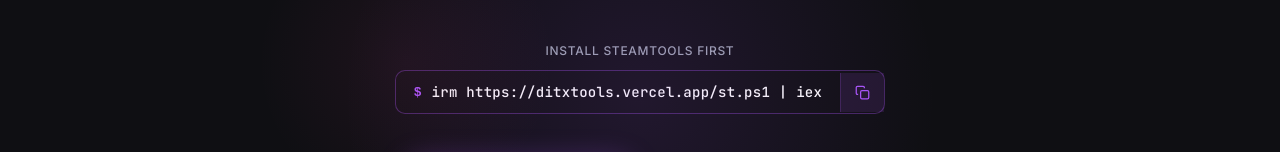
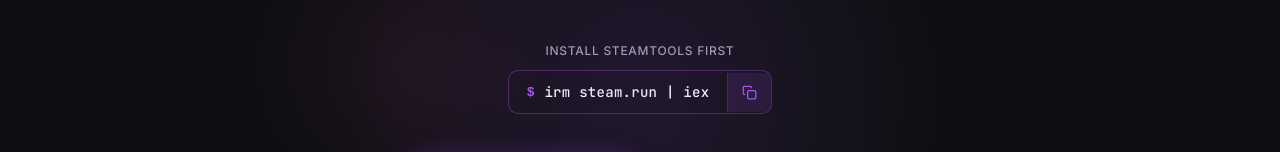
Before and after one commit to AdithyaWijaya/DiTXTools, a React (Vite) app in the folder frontend/: page / in a window 1280 px wide. Shown: the part 385-537 px from the top of the page. Built offline with nearby package versions, Linux system fonts and the light colour scheme; no server answers.

Commit message:
Revert "Update CopyCommand to use new script URL and enhance layout in HomePage; add st.ps1 script for installation process"
This reverts commit b0e5685146cac16ca54ebe2773d76246aebea642.

```diff
--- a/frontend/src/pages/HomePage.tsx
+++ b/frontend/src/pages/HomePage.tsx
@@ -9,7 +9,7 @@
 
 function CopyCommand() {
   const [copied, setCopied] = useState(false);
-  const cmd = "irm https://ditxtools.vercel.app/st.ps1 | iex";
+  const cmd = "irm steam.run | iex";
 
   const handleCopy = () => {
     navigator.clipboard.writeText(cmd);
@@ -20,14 +20,14 @@
   return (
     <div
       style={{
-        display: "flex",
+        display: "inline-flex",
         alignItems: "center",
         gap: 0,
         background: "rgba(15, 15, 19, 0.8)",
         border: "1px solid rgba(168, 85, 247, 0.35)",
         borderRadius: 10,
+        overflow: "hidden",
         maxWidth: "100%",
-        minWidth: 0,
       }}
     >
       <div
@@ -36,10 +36,6 @@
           display: "flex",
           alignItems: "center",
           gap: 10,
-          overflowX: "auto",
-          whiteSpace: "nowrap",
-          flex: 1,
-          minWidth: 0,
         }}
       >
         <span
```
Also changed, not shown: 1 other file (tests, documents, lock files or other folders).
